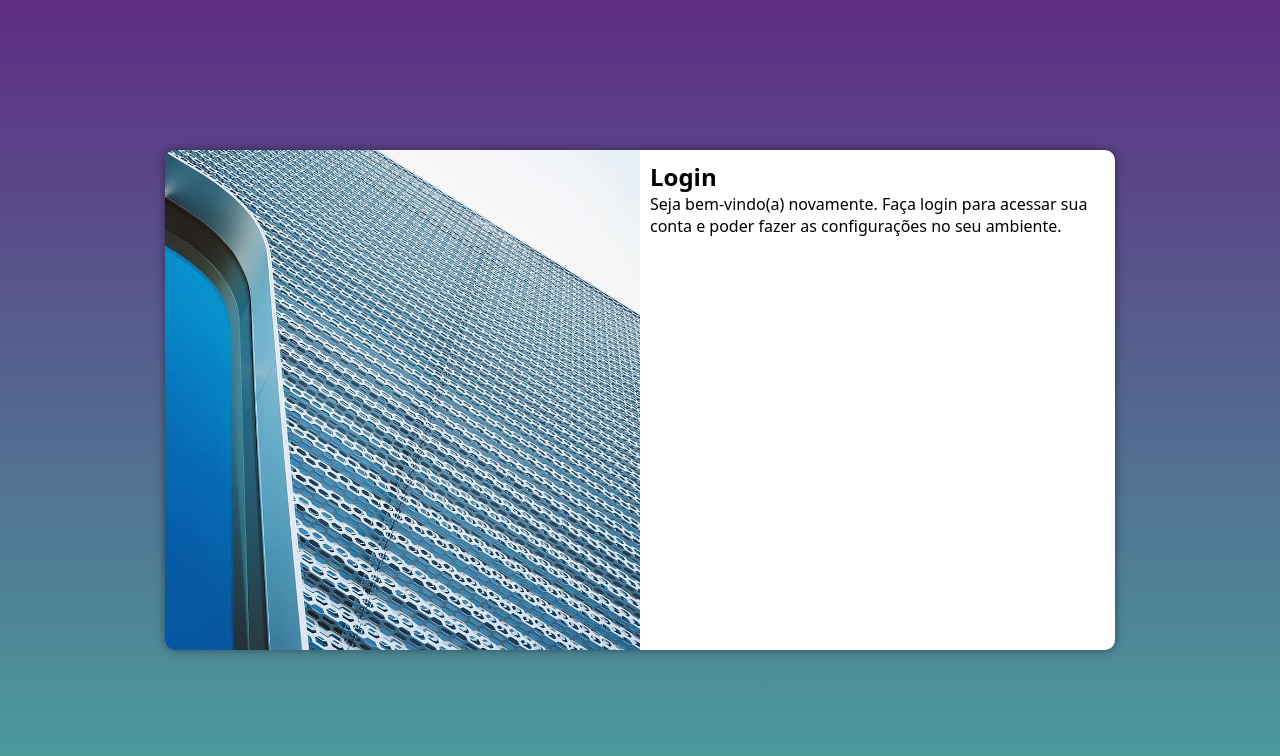
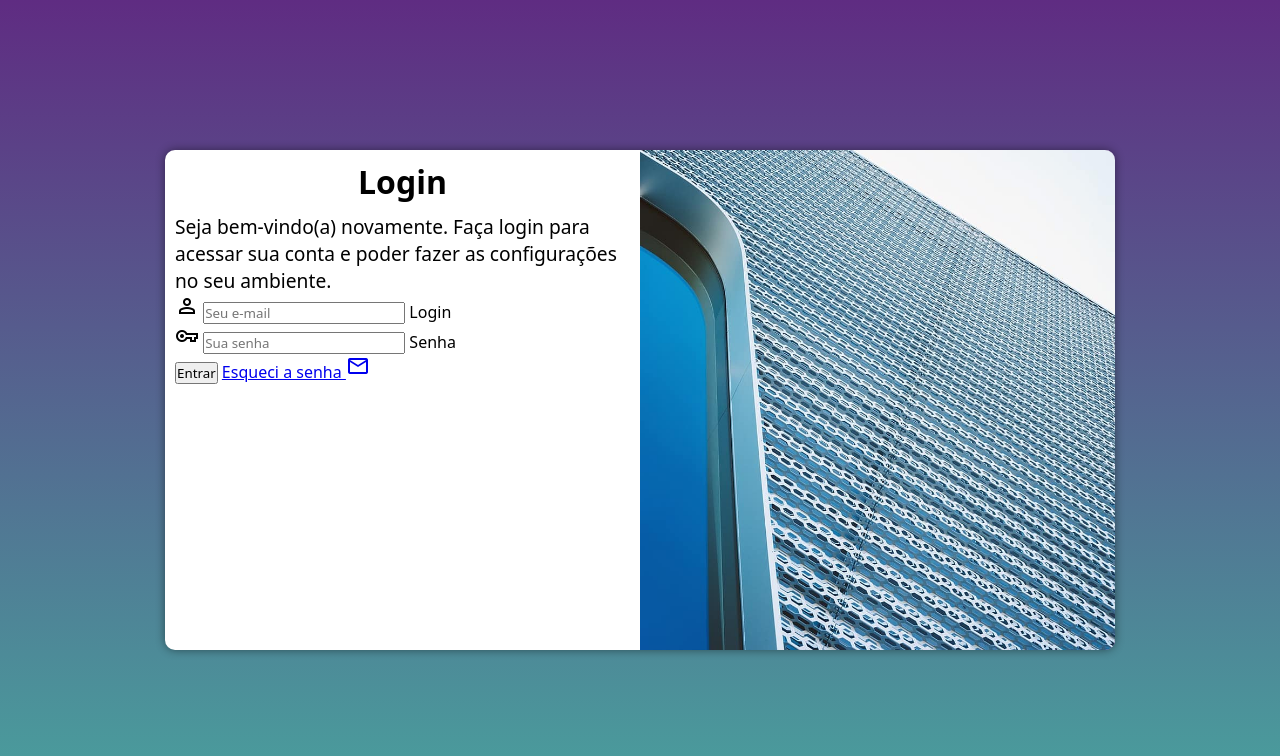
Before and after one commit to Joilsondeveloper/projeto-login, a plain HTML site: page index.html in a window 1280 px wide. Drawn offline with nearby package versions, Linux system fonts and the light colour scheme.

Commit message:
Adicionei o formulário

```diff
--- a/css/media-query.css
+++ b/css/media-query.css
@@ -31,13 +31,21 @@
     }
 
     section#login > div#imagem {
-        float: left;
+        float: right;
         width: 50%;
         height: 100%;
     }
 
     section#login > div#formulario {
-        float: right;
+        float: left;
         width: 50%;
     }
+
+    div#formulario h1 {
+        font-size: 2em;
+    }
+
+    div#formulario p {
+        font-size: 1.2em;
+    }
 }
--- a/css/style.css
+++ b/css/style.css
@@ -51,3 +51,12 @@ section#login div#formulario {
     display: block;
     padding: 10px;
 }
+
+div#formulario h1 {
+    text-align: center;
+    margin-bottom: 10px;
+}
+
+div#formulario p {
+    font-size: 0.8em;
+}
--- a/index.html
+++ b/index.html
@@ -5,6 +5,7 @@
     <meta http-equiv="X-UA-Compatible" content="IE=edge">
     <meta name="viewport" content="width=device-width, initial-scale=1.0">
     <title>Login</title>
+    <link href="https://fonts.googleapis.com/css2?family=Material+Symbols+Outlined" rel="stylesheet"/>
     <link rel="stylesheet" href="css/style.css">
     <link rel="stylesheet" href="css/media-query.css">
 </head>
@@ -17,8 +18,22 @@
             <div id="formulario">
                 <h1>Login</h1>
                 <p>Seja bem-vindo(a) novamente. Faça login para acessar sua conta e poder fazer as configurações no seu ambiente.</p>
-                <form action="login.php" method="post">
 
+                <form action="login.php" method="post" autocomplete="on">
+                    <div class="campo">
+                        <span class="material-symbols-outlined">person</span>
+                        <input type="email" name="login" id="ilogin" placeholder="Seu e-mail" autocomplete="email" required maxlength="30">
+                        <label for="ilogin">Login</label>
+                    </div>
+                    <div class="campo">
+                        <span class="material-symbols-outlined">vpn_key</span>
+                        <input type="password" name="senha" id="isenha" placeholder="Sua senha" autocomplete="current-password" required minlength="8" maxlength="20">
+                        <label for="isenha">Senha</label>
+                    </div>
+                    <input type="submit" value="Entrar">
+                    <a href="#">
+                        Esqueci a senha <span class="material-symbols-outlined">mail</span>
+                    </a>
                 </form>
             </div>
         </section>
```
